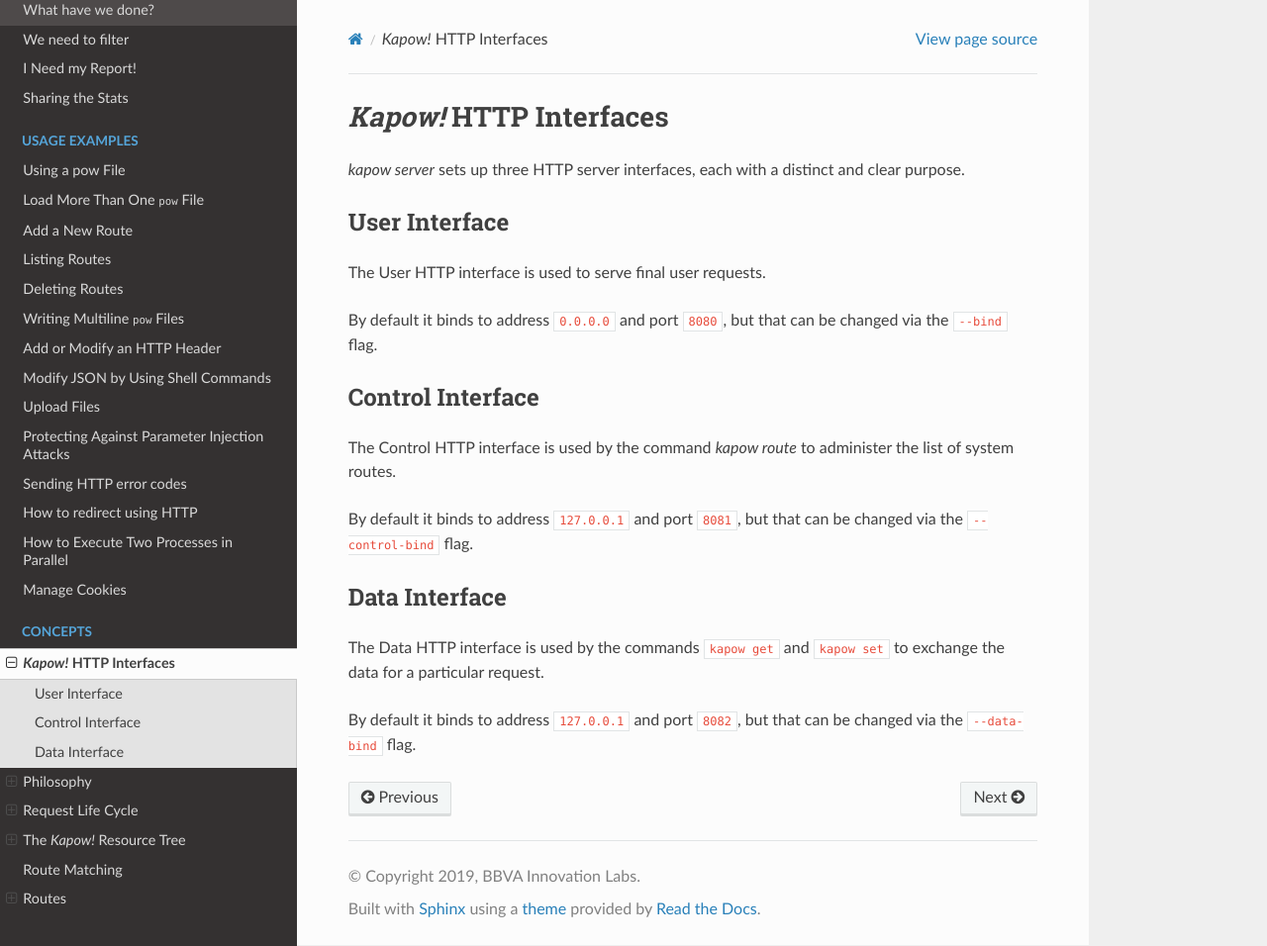
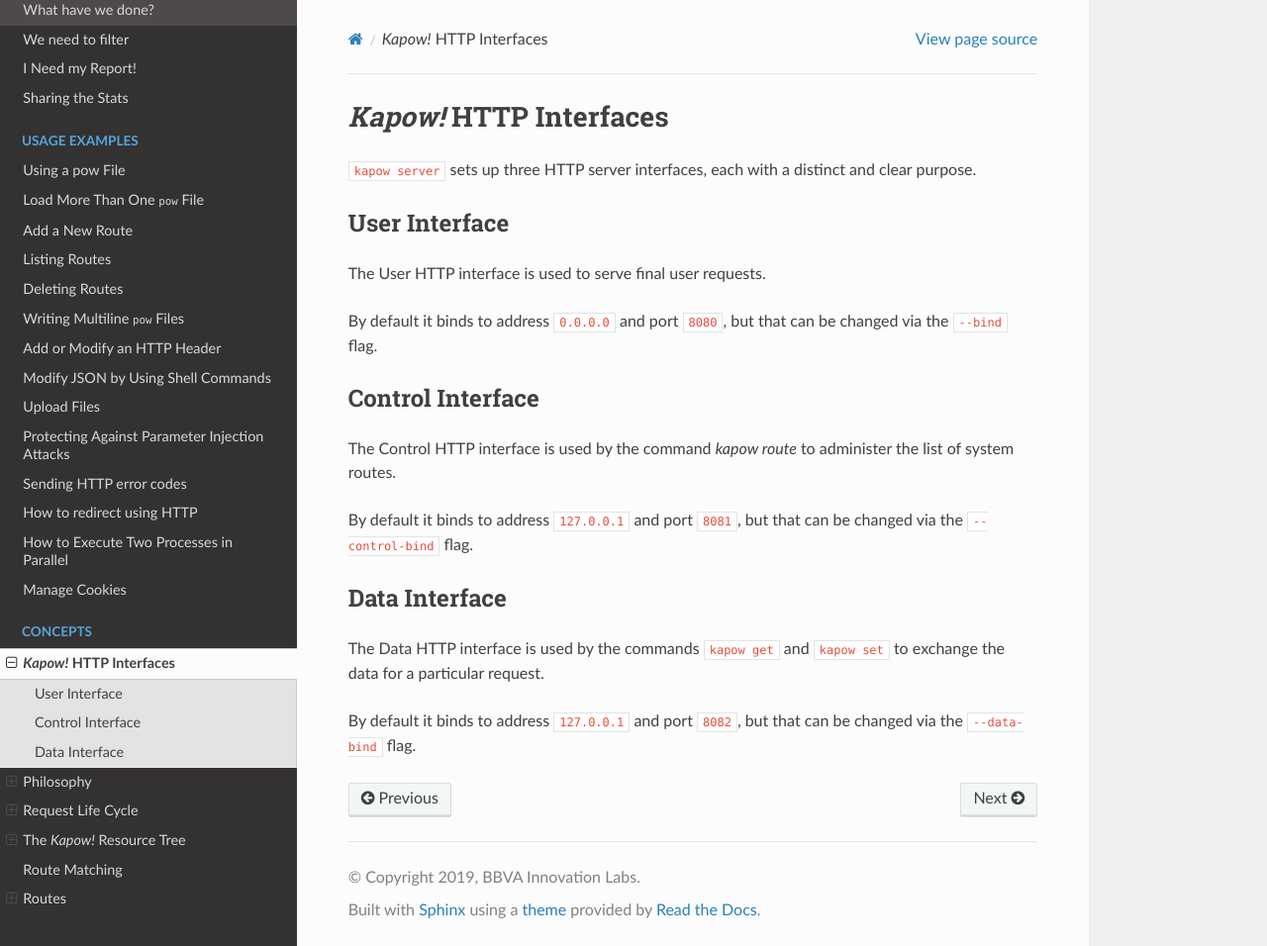
Before and after one commit to BBVA/kapow, a Sphinx documentation site: the page built from docs/source/concepts/interfaces.rst, in a window 1280 px wide and 956 px high. Shown: the whole window at 99% size. Built offline with Sphinx 7.4.7 and the Read the Docs theme 2.0.0, drawn with Linux system fonts in a browser that asks for light colours.

```diff
--- a/docs/source/concepts/interfaces.rst
+++ b/docs/source/concepts/interfaces.rst
@@ -1,7 +1,7 @@
 *Kapow!* HTTP Interfaces
 ========================
 
-`kapow server` sets up three HTTP server interfaces, each with a distinct and
+``kapow server`` sets up three HTTP server interfaces, each with a distinct and
 clear purpose.
 
 
```
